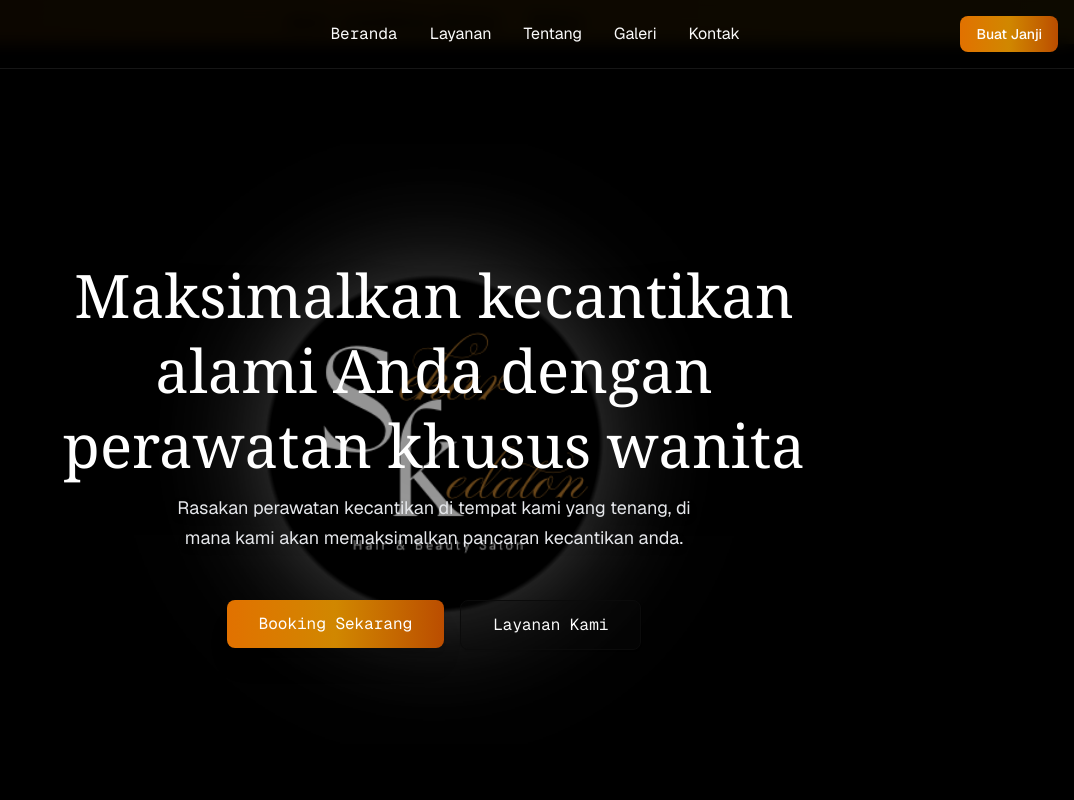
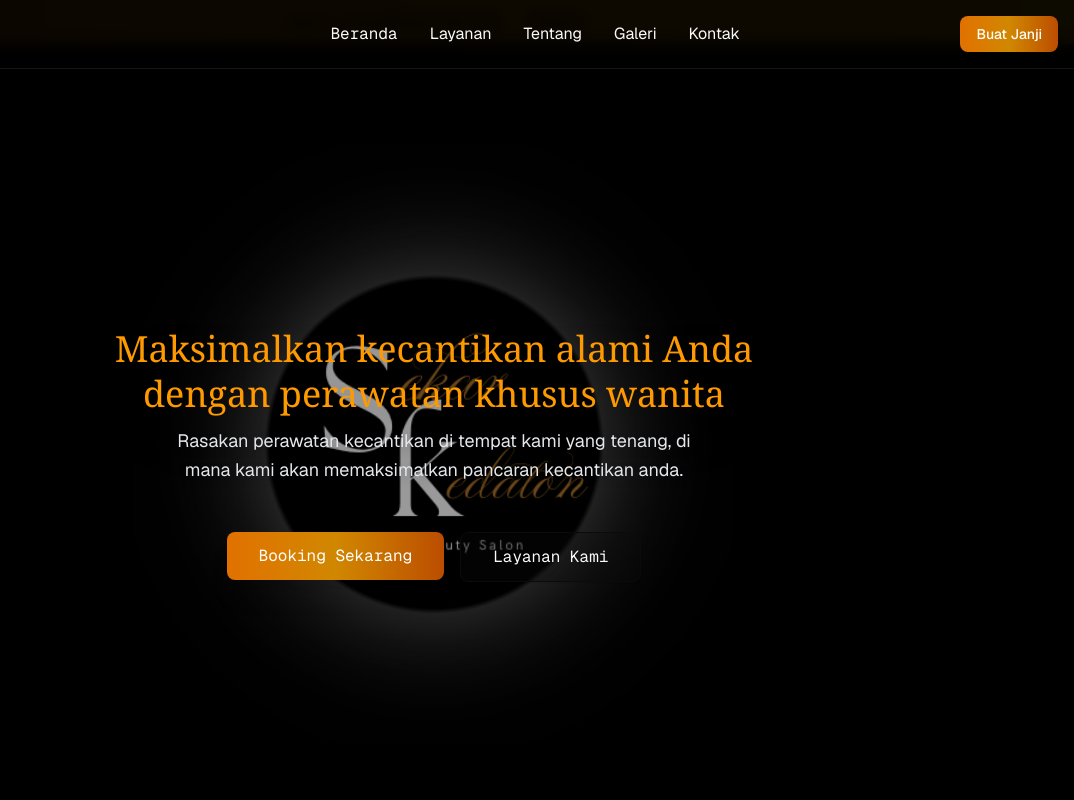
Before and after one commit to hardiferio/v0-beauty-salon-booking, a Next.js app: page / in a window 1280 px wide. Shown: the top 800 px of the page, without its empty margins (206-1280 px from the left). Built offline with nearby package versions, Linux system fonts and the light colour scheme.

Commit message:
feat: sync new changes from main to beauty-salon-booking
Update project files and assets from main branch

Co-authored-by: null <48272241+hardiferio@users.noreply.github.com>

```diff
--- a/components/hero.tsx
+++ b/components/hero.tsx
@@ -18,7 +18,7 @@ export function Hero() {
 
       <div className="container mx-auto relative z-10">
         <div className="max-w-4xl mx-auto text-center">
-          <h1 className="text-5xl text-balance text-white leading-tight drop-shadow-2xl font-serif mt-0 mb-1.5 px-0 py-1 md:text-6xl">
+          <h1 className="text-5xl text-balance leading-tight drop-shadow-2xl font-serif px-0 py-1 md:text-4xl text-chart-3 mb-1.5 mt-0">
             Maksimalkan kecantikan alami Anda dengan perawatan khusus wanita
           </h1>
 
```
